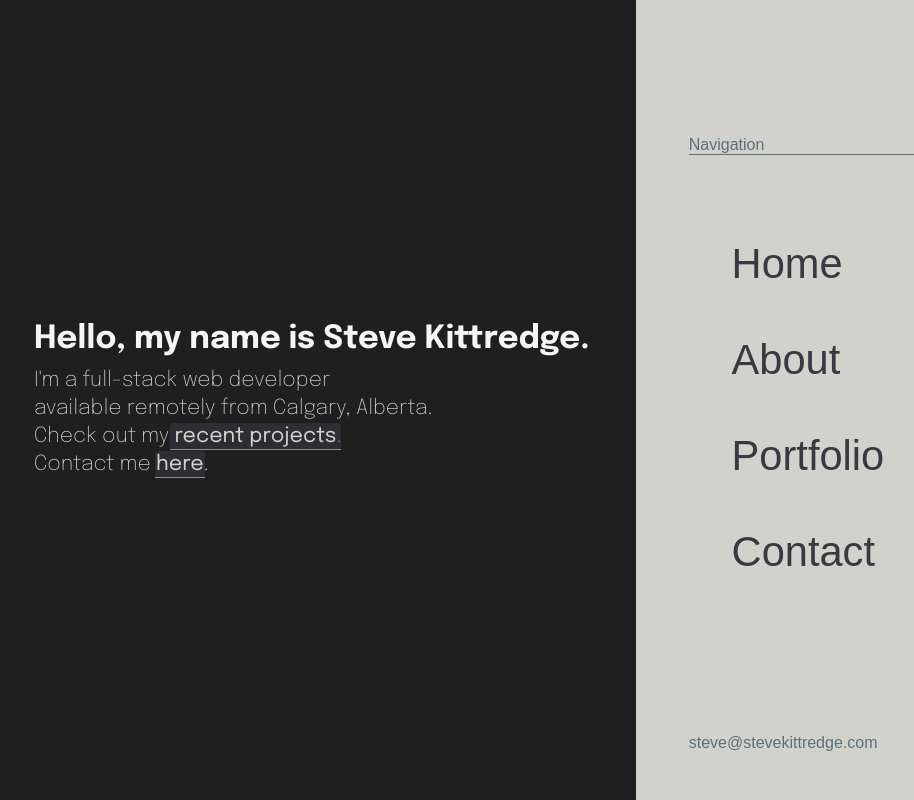
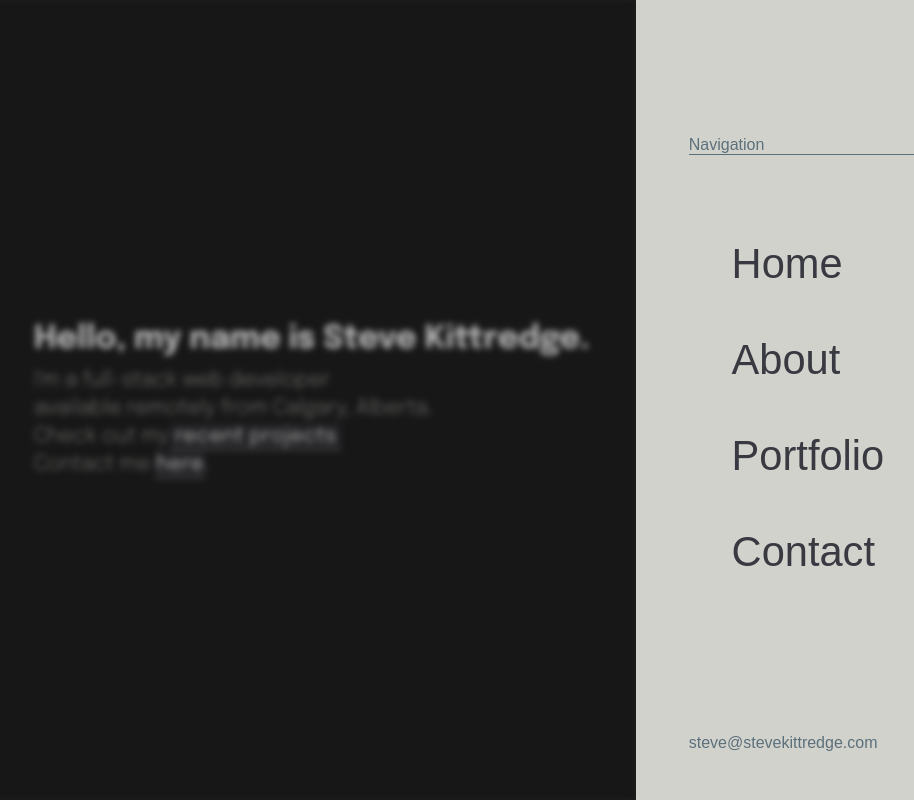
Before and after one commit to steveKit/2023-11-21-portfolio, a React (Vite) app in the folder frontend/: page / in a window 1280 px wide. Both pictures are taken after a click on the button 1166 px from the left and 82 px from the top of the page. Shown: the whole page, without its empty margins (222-1136 px from the left). Built offline with nearby package versions, Linux system fonts and the light colour scheme.

Commit message:
added blur mask to menu - animate later

```diff
--- a/frontend/src/App.jsx
+++ b/frontend/src/App.jsx
@@ -1,6 +1,6 @@
 import { BrowserRouter, Routes, Route } from "react-router-dom";
 import GlobalStyles from "./GlobalStyles";
-import Hamburger from "./components/Hamburger";
+import Hamburger from "./components/Navigation/Hamburger";
 import LandingPage from "./components/LandingPage";
 import About from "./components/About";
 import Portfolio from "./components/Portfolio";
--- a/frontend/src/components/LandingPage.jsx
+++ b/frontend/src/components/LandingPage.jsx
@@ -1,5 +1,5 @@
 import styled from "styled-components";
-import TextLink from "./TextLink";
+import TextLink from "./Navigation/TextLink";
 const LandingPage = () => {
 
 
--- a/frontend/src/components/Menu.jsx
+++ b/frontend/src/components/Navigation/Menu.jsx
@@ -52,7 +52,13 @@ const MenuContainer = styled.div`
 `
 
 const BlurMask = styled.div`
-
+    position: absolute;
+    left: 0;
+    backdrop-filter: brightness(75%) blur(3px);
+    width: 100%;
+    height: 100%;
+    transition: all ease 1000ms;
+    z-index: -1;
 `
 
 const MenuWrapper = styled.div`
```
Also changed, not shown: frontend/src/components/Navigation/Hamburger.jsx (renamed from frontend/src/components/Hamburger.jsx), frontend/src/components/Navigation/TextLink.jsx (renamed from frontend/src/components/TextLink.jsx).
